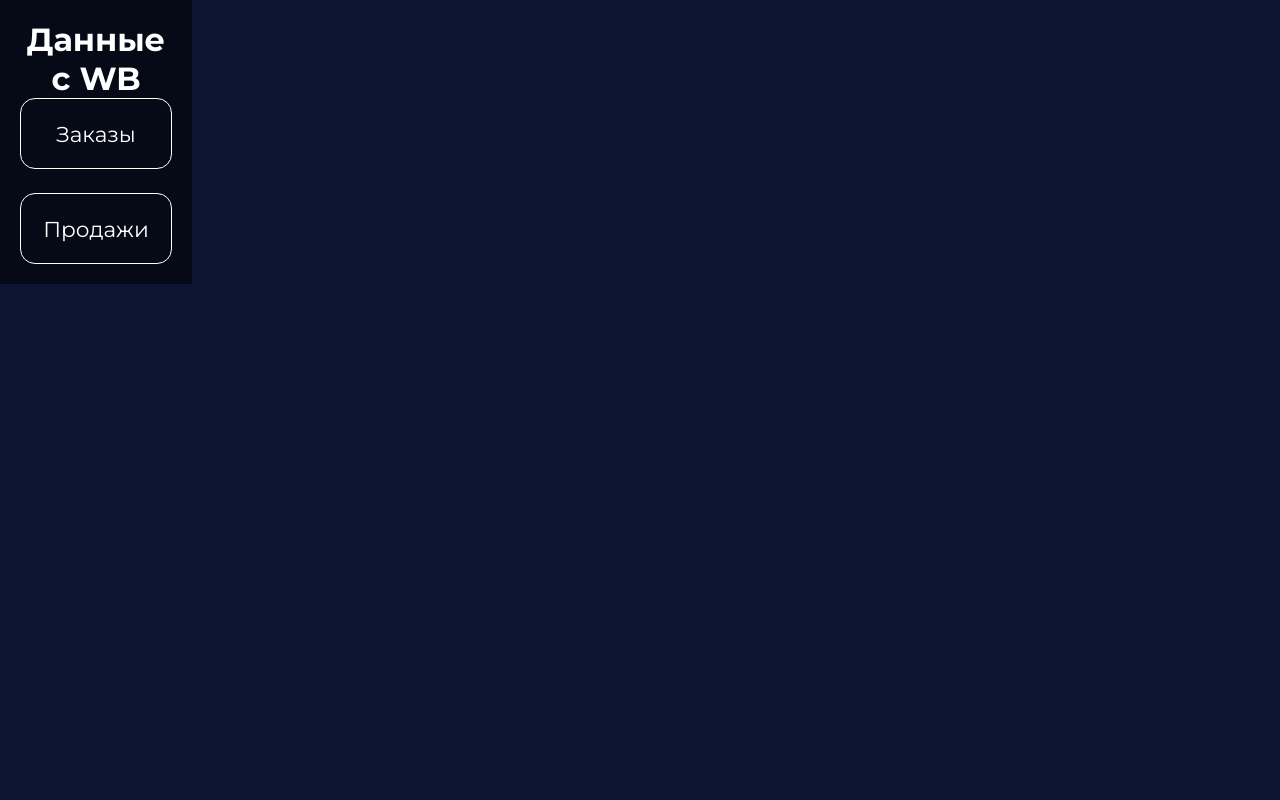
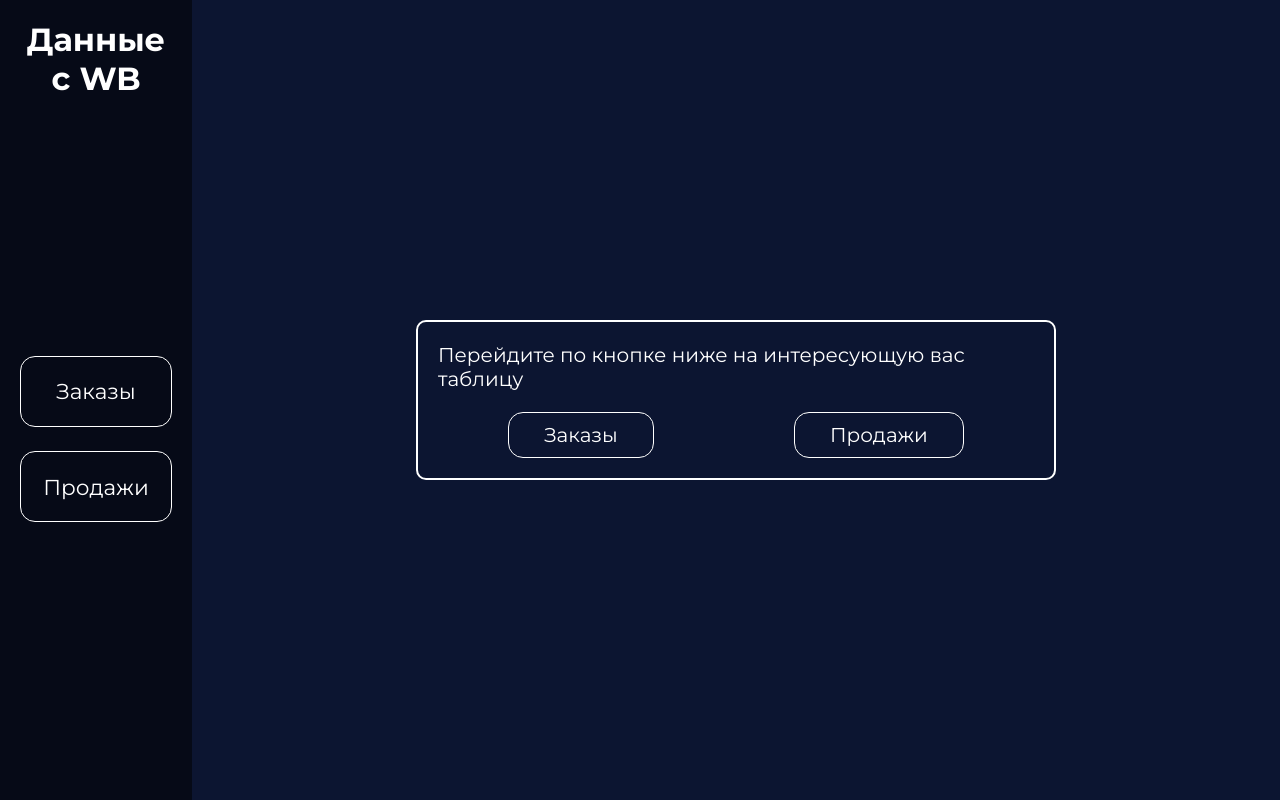
Before and after one commit to gerosd/wb-test-case, a Next.js app: page / in a window 1280 px wide. Built offline with nearby package versions, Linux system fonts and the light colour scheme.

Commit message:
made main page

```diff
--- a/app/globals.css
+++ b/app/globals.css
@@ -8,6 +8,7 @@
 body {
     display: flex;
     background: var(--background-color);
+    height: 100vh;
 }
 
 * {
--- a/app/notFoundWrapper.module.css
+++ b/app/notFoundWrapper.module.css
@@ -1,6 +1,6 @@
 .notFoundWrapper {
     width: 50%;
-    height: 50%;
+    height: 20%;
     display: grid;
     row-gap: 20px;
     place-items: center;
--- a/app/page.module.css
+++ b/app/page.module.css
@@ -1,3 +1,37 @@
-.page {
+.mainPage {
+    width: 50%;
+    height: 20%;
+    display: grid;
+    row-gap: 20px;
+    place-items: center;
+    padding: 20px;
+    border-radius: 10px;
+    border: 2px solid var(--text-color);
+    margin: auto;
+}
+
+.mainPage p {
+    font-size: 1.25rem;
+}
+
+.pageLinks {
     display: flex;
+    align-items: center;
+    justify-content: space-around;
+    width: 100%;
 }
+
+.nfButton {
+    display: grid;
+    place-items: center;
+    padding: 10px 35px;
+    color: white;
+    border: 1px solid var(--text-color);
+    outline: none;
+    font-size: 1.25em;
+    border-radius: 15px;
+}
+
+.nfButton:hover {
+    transform: scale(1.1);
+}
--- a/app/page.tsx
+++ b/app/page.tsx
@@ -1,9 +1,14 @@
 import styles from "./page.module.css";
+import Link from "next/link";
 
 export default function Home() {
     return (
-        <div className={styles.page}>
-
+        <div className={styles.mainPage}>
+            <p>Перейдите по кнопке ниже на интересующую вас таблицу</p>
+            <div className={styles.pageLinks}>
+                <Link href="/orders" className={styles.nfButton}>Заказы</Link>
+                <Link href="/sales" className={styles.nfButton}>Продажи</Link>
+            </div>
         </div>
     );
 }
--- a/components/leftPanel/leftPanel.module.css
+++ b/components/leftPanel/leftPanel.module.css
@@ -3,7 +3,7 @@
     flex-direction: column;
     justify-content: space-between;
     width: 15%;
-    height: auto;
+    height: 100%;
     background-color: var(--accent-color);
     padding: 20px;
     flex-shrink: 0;
```
Also changed, not shown: docker-compose.yml (added, +7 -0 lines).
